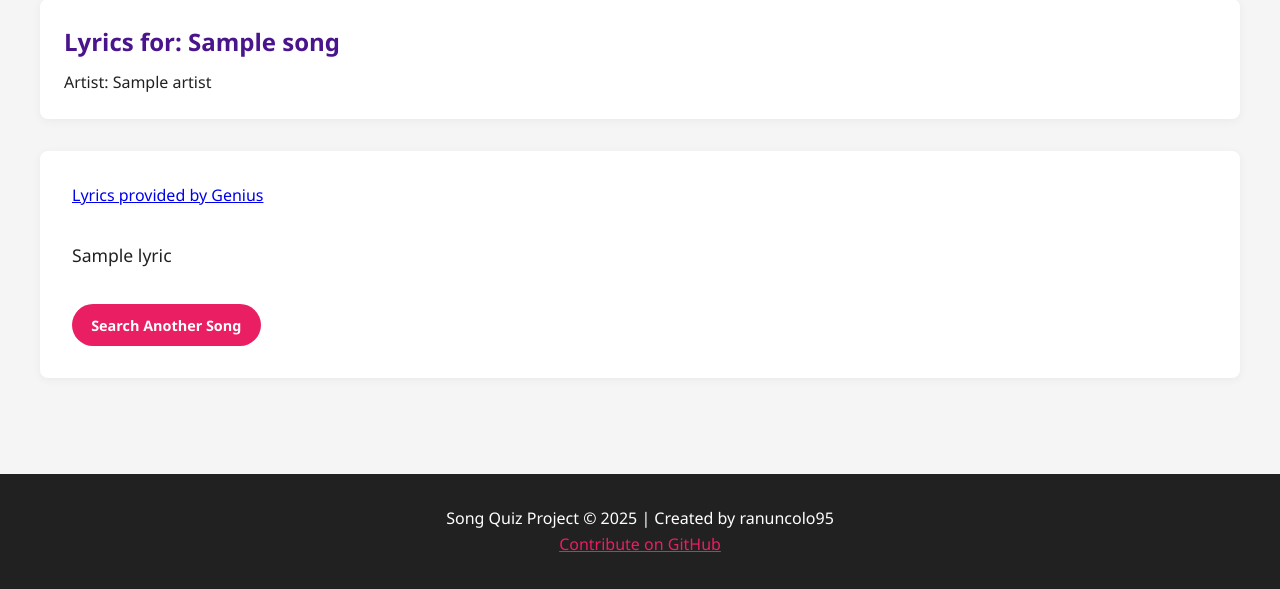
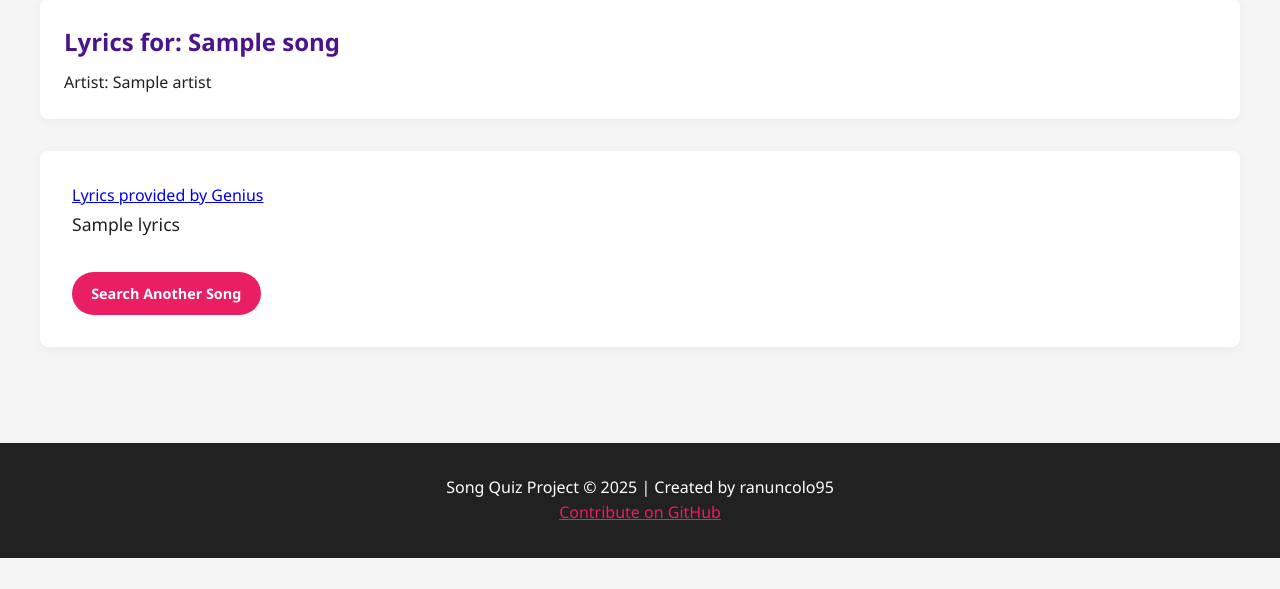
Before and after one commit to ranuncolo95/song_quiz, a FastAPI app: template view/templates/result.html in a window 1280 px wide. Shown: the part 143-732 px from the top of the page. Run offline with FastAPI, Linux system fonts and the light colour scheme; the template is opened without the code that fills it: most values are stand-ins (such as "Sample title", 1, 10 or a date in 2020).

Commit message:
current_song not needed

```diff
--- a/main.py
+++ b/main.py
@@ -45,7 +45,7 @@ async def current_song(request: Request, access_token: str = Query(...)):
 
     return templates.TemplateResponse(request=request,
                                         name="result.html",
-                                        context={'song': r["song"], "artist" : r["artist"], "lyric" : r["lyrics"], "url" : "Spotify current song"})
+                                        context={'song': r["song"], "artist" : r["artist"], "lyrics" : r["lyrics"], "url" : "Spotify current song"})
 
 
 if __name__ == "__main__":
--- a/view/templates/result.html
+++ b/view/templates/result.html
@@ -193,9 +193,9 @@
             <div class="lyrics-section">
                 <a class="url-text" id="url-text" href={{url}}>Lyrics provided by Genius</a>
 
-                <p class="lyrics-text" id="lyrics-text">
-                    {{lyric}}
-                </p>
+                <pre class="lyrics-text" id="lyrics-text">
+                    {{lyrics}}
+                </pre>
             </div>
 
             <div class="actions">
```
Also changed, not shown: view/templates/current_song.html (deleted, +0 -12 lines).
